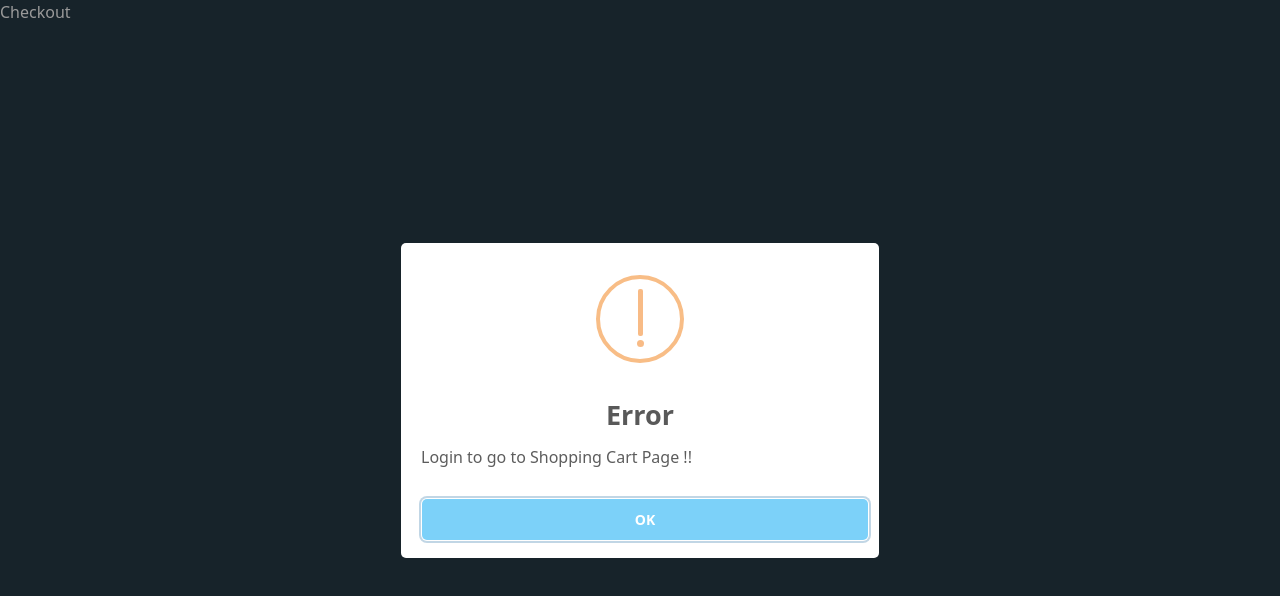
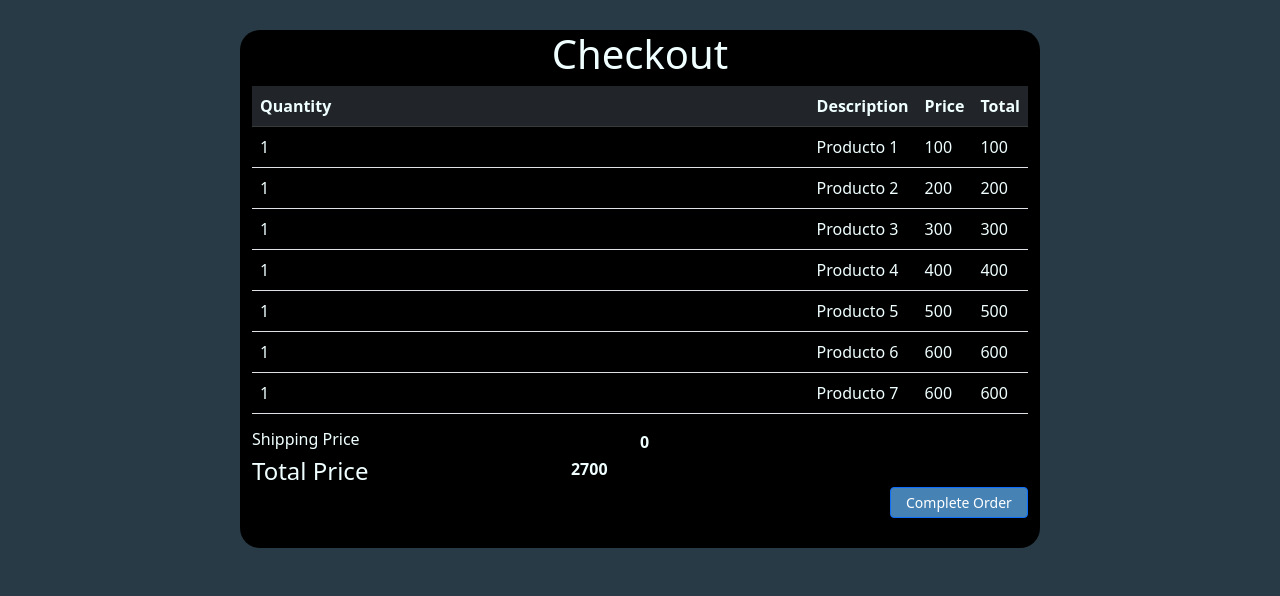
Before and after one commit to JuanAgusAlej/vinilizate, a React (Create React App) app: page /checkout in a window 1280 px wide. Shown: the top 596 px of the page. Built offline with nearby package versions, Linux system fonts and the light colour scheme.

Commit message:
checkout

```diff
--- a/src/pages/Checkout.js
+++ b/src/pages/Checkout.js
@@ -1,22 +1,79 @@
-import React, { useEffect, useState } from "react";
-
-import axios from "axios";
 import swal from "sweetalert";
 import { useNavigate } from "react-router-dom";
+import { useEffect, useState } from "react";
+import { shoppingInitialState } from "../components/ShoppingCart/shoppingReducer";
+import "./styles/checkout.css";
 
-function Checkout() {
-  const navigate = useNavigate();
+const Checkout = () => {
+  const navigate = useNavigate;
+  const [cartItems, setCartItems] = useState([shoppingInitialState]);
 
-  if (!localStorage.getItem("token")) {
+  const products = cartItems[0].products;
+
+  const itemsPrice = products.reduce((acc, c) => acc + 1 * c.price, 0);
+
+  const shippingPrice = itemsPrice > 2000 ? 0 : 20;
+  const totalPrice = itemsPrice + shippingPrice;
+
+  /*  if (!localStorage.getItem("token")) {
     navigate("/login");
     swal({
-      title: "Error",
-      text: "Login to go to Shopping Cart Page !!",
-      icon: "warning",
+      title: " Error ",
+      text: " Login to go to Shopping Cart Page !! ",
+      icon: "error",
       button: "OK",
     });
-  }
-  return <div>Checkout</div>;
-}
+  } */
+
+  return !products ? (
+    "The Cart is Empty"
+  ) : (
+    <div className="container">
+      <h1>Checkout</h1>
+      <table className="table table-dark align-middle">
+        <thead>
+          <tr>
+            <th scope="col" className="col">
+              Quantity
+            </th>
+            <th scope="col" className="col">
+              Description
+            </th>
+
+            <th scope="col" className="col">
+              Price
+            </th>
+            <th scope="col" className="col">
+              Total
+            </th>
+          </tr>
+        </thead>
+        <tbody>
+          {products.map((item) => (
+            <tr key={item.id} className="table">
+              <td>1</td>
+              <td>{item.name}</td>
+              <td>{item.price}</td>
+              <td>{1 * item.price}</td>
+            </tr>
+          ))}
+        </tbody>
+      </table>
+
+      <div className="total">
+        <h6>Shipping Price</h6>
+        <strong>{shippingPrice}</strong>
+      </div>
+
+      <div className="total">
+        <h4>Total Price</h4>
+        <strong>{totalPrice}</strong>
+        <button type="submit" className="btn btn-primary btn-sm">
+          Complete Order
+        </button>
+      </div>
+    </div>
+  );
+};
 
 export default Checkout;
--- a/src/pages/Login.js
+++ b/src/pages/Login.js
@@ -24,8 +24,8 @@ const Login = () => {
   };
 
   useEffect(() => {
-    onSubmit();
-  }, []);
+    localStorage.setItem("email", JSON.stringify(email));
+  }, [email]);
 
   return (
     <div className="container">
--- /dev/null
+++ b/src/pages/styles/checkout.css
@@ -0,0 +1,10 @@
+.container {
+  background-color: black;
+}
+
+* {
+  color: azure;
+}
+.total {
+  display: flex;
+}
```
